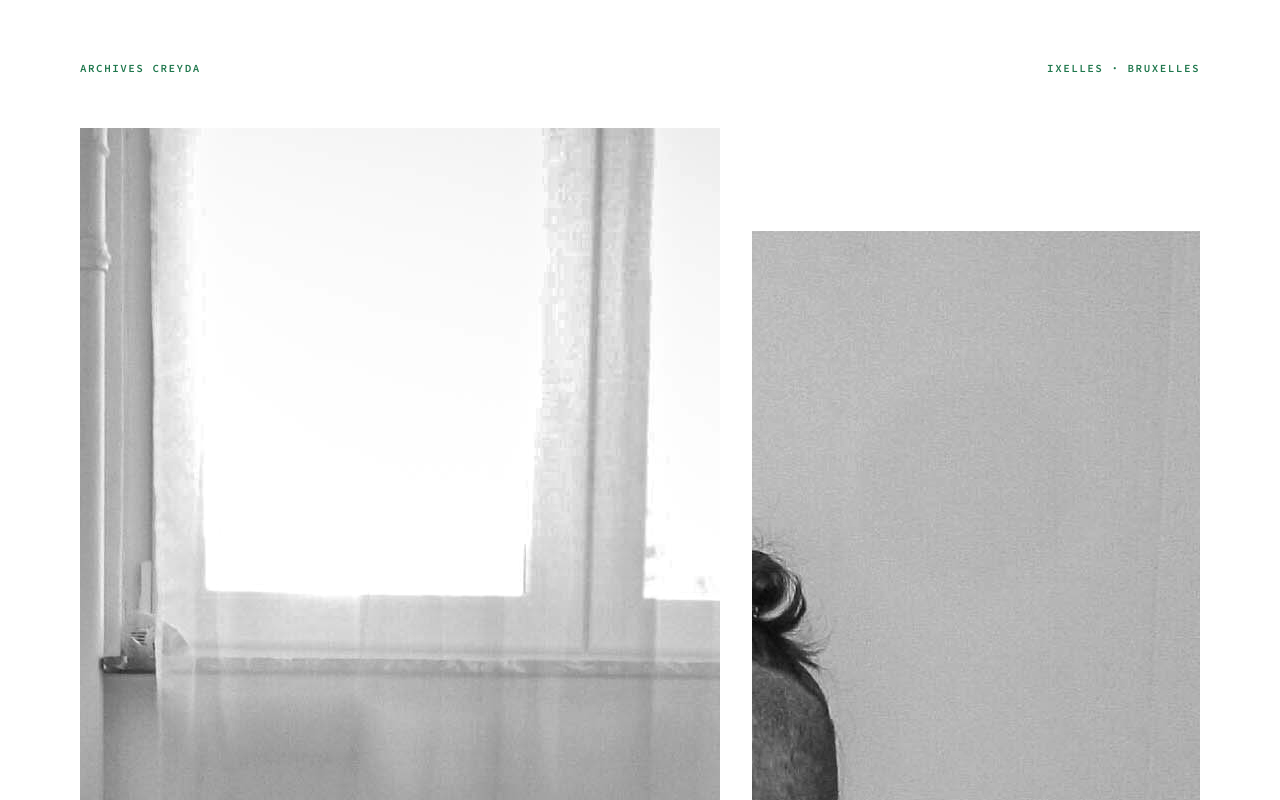
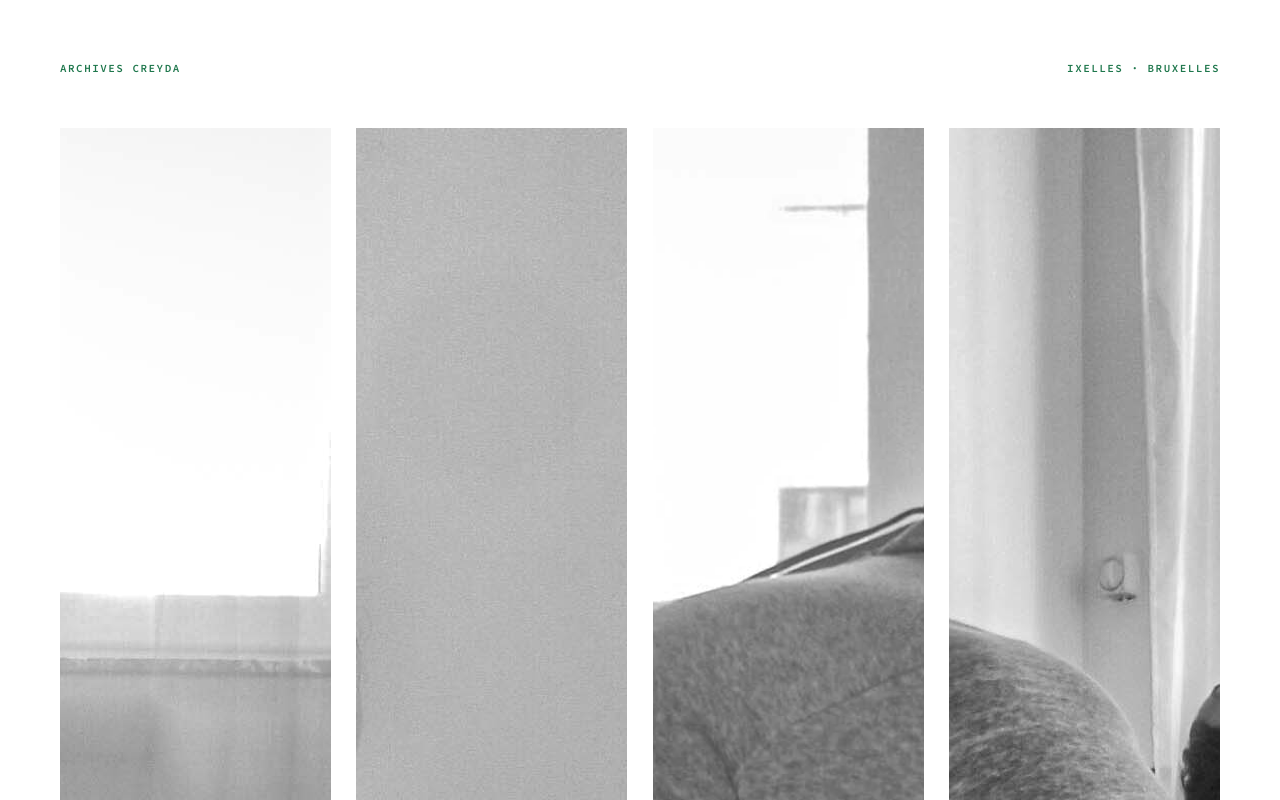
Before and after one commit to ilohest/creyda, a Nuxt app: page /galerie in a window 1280 px wide. Shown: the part 740-1540 px from the top of the page. Built offline with nearby package versions, Linux system fonts and the light colour scheme.

Commit message:
Compact and regularize gallery grid

```diff
--- a/app/assets/css/main.css
+++ b/app/assets/css/main.css
@@ -371,20 +371,17 @@ h2 { font-size: clamp(3rem, 6.2vw, 6.8rem); }
 .wellbeing-cta .button { margin-top: 25px; }
 .wellbeing-cta__link { margin-top: 30px; }
 .gallery-page { overflow: hidden; }
-.gallery-editorial { width: min(1120px, calc(100% - 80px)); padding-bottom: 150px; }
+.gallery-editorial { width: min(1160px, calc(100% - 80px)); padding-bottom: 150px; }
 .gallery-editorial__head { margin-bottom: 52px; display: flex; justify-content: space-between; align-items: baseline; color: var(--green); font-size: .68rem; font-weight: 600; letter-spacing: .14em; text-transform: uppercase; }
 .gallery-editorial__head p { margin: 0; }
-.gallery-grid { display: grid; grid-template-columns: repeat(12, minmax(0, 1fr)); grid-auto-flow: dense; gap: clamp(18px, 2.5vw, 38px); align-items: start; }
-.gallery-item { grid-column: span 4; margin: 0; }
-.gallery-item--wide { grid-column: span 7; }
-.gallery-item--portrait { grid-column: span 5; padding-top: clamp(55px, 8vw, 120px); }
-.gallery-item--tall { grid-column: span 5; }
-.gallery-item--tall:nth-of-type(even) { grid-column-start: 8; }
+.gallery-grid { display: grid; grid-template-columns: repeat(4, minmax(0, 1fr)); gap: clamp(42px, 5vw, 72px) clamp(16px, 2vw, 28px); align-items: start; }
+.gallery-item,
+.gallery-item--wide,
+.gallery-item--portrait,
+.gallery-item--tall,
+.gallery-item--tall:nth-of-type(even) { grid-column: auto; margin: 0; padding-top: 0; }
 .gallery-item button { width: 100%; padding: 0; display: block; position: relative; overflow: hidden; border: 0; background: var(--mist); color: var(--white); cursor: zoom-in; }
 .gallery-item img { width: 100%; aspect-ratio: 1 / 1; object-fit: cover; filter: grayscale(1) contrast(1.06); transition: transform .65s cubic-bezier(.22, 1, .36, 1), filter .45s ease; }
-.gallery-item--wide img { aspect-ratio: 1.45 / 1; }
-.gallery-item--portrait img { aspect-ratio: .82 / 1; }
-.gallery-item--tall img { aspect-ratio: .78 / 1; }
 .gallery-item button > span { width: 42px; height: 42px; display: grid; place-items: center; position: absolute; right: 16px; bottom: 16px; border-radius: 50%; background: var(--green); opacity: 0; transform: translateY(8px) rotate(-8deg); transition: opacity .3s ease, transform .4s cubic-bezier(.22, 1, .36, 1); }
 .gallery-item button:hover img { transform: scale(1.025); filter: grayscale(.8) contrast(1.04); }
 .gallery-item button:hover > span { opacity: 1; transform: translateY(0) rotate(0); }
@@ -517,8 +514,7 @@ h2 { font-size: clamp(3rem, 6.2vw, 6.8rem); }
   .wellbeing-opening__image img { min-height: 650px; max-height: 760px; }
   .conscious-day__head { position: static; }
   .gallery-editorial { padding-bottom: 100px; }
-  .gallery-item, .gallery-item--wide, .gallery-item--portrait, .gallery-item--tall, .gallery-item--tall:nth-of-type(even) { grid-column: span 6; padding-top: 0; }
-  .gallery-item--wide:first-child { grid-column: 1 / -1; }
+  .gallery-grid { grid-template-columns: repeat(2, minmax(0, 1fr)); }
   .gallery-closing { min-height: 500px; }
   .articles-grid, .article-plate-gallery { grid-template-columns: repeat(2, minmax(0, 1fr)); }
   .article-plate-gallery figure:nth-child(3n + 2) { margin-top: 0; }
```
